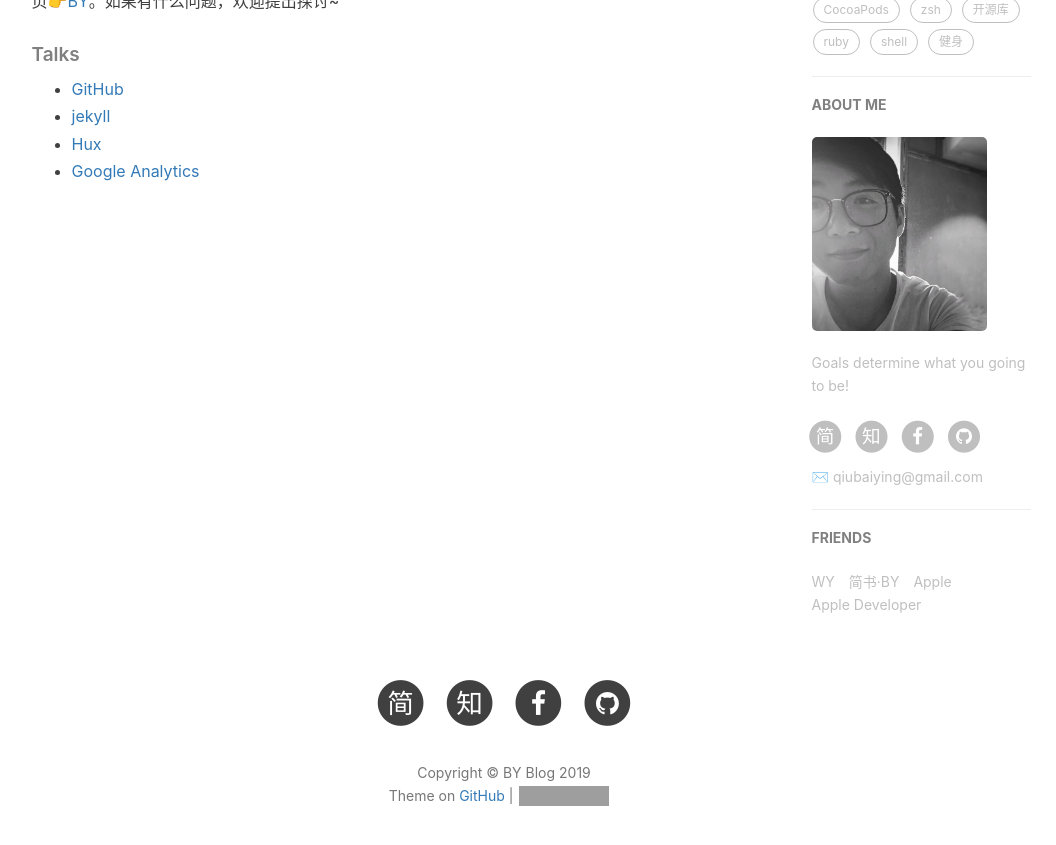
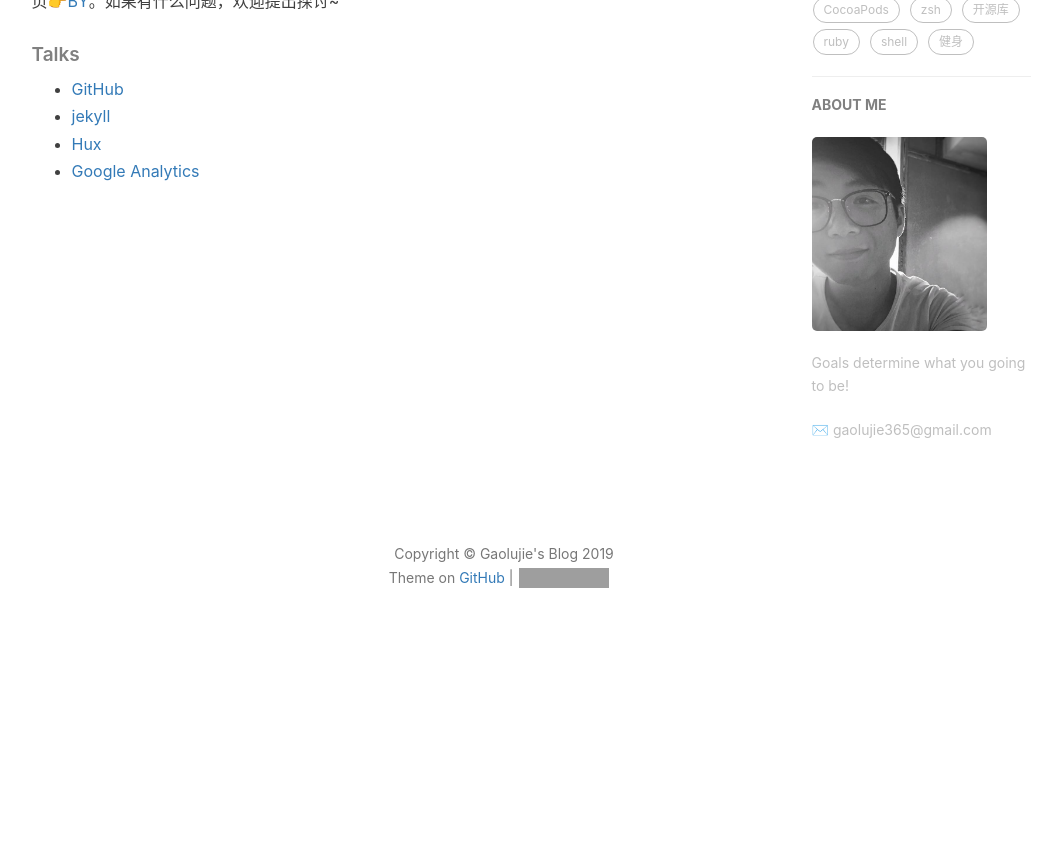
Before and after one commit to gaolujie365/gaolujie365.github.io, a Jekyll site: the page built from about.html, in a window 1280 px wide and 900 px high, scrolled down 713 px. Shown: the top 845 px of the window, without its empty margins (136-1192 px from the left). Built offline with Jekyll 4.4.1, drawn with Linux system fonts in a browser that asks for light colours; nearby versions of some CDN libraries; comment, search, counter and statistics services are not loaded; after the commit the page ends 1395 px from its top, so only the background shows below that; part of the change alters nothing that is shown; some of the changed text lies outside the part shown; grey boxes are pictures that could not be loaded.

Commit message:
Update _config.yml
update _config.yml to gaolujie's info

```diff
--- a/_config.yml
+++ b/_config.yml
@@ -1,13 +1,13 @@
 # Site settings
-title: BY Blog
-SEOTitle: 柏荧的博客 | BY Blog
+title: Gaolujie's Blog
+SEOTitle: 高露洁的博客 | Gaolujie's Blog
 header-img: img/post-bg-desk.jpg
-email: qiubaiying@gmail.com
-description: "Every failure is leading towards success."
-keyword: "BY, BY Blog, 柏荧的博客, qiubaiying, 邱柏荧, iOS, Apple, iPhone"
-url: "http://qiubaiying.github.io"          # your host, for absolute URL
+email: gaolujie365@gmail.com
+description: "You can start all over, everybody gets a second chance."
+keyword: "Gaolujie, Gaolujie's Blog, 高露洁的博客, Leetcode"
+url: "https://gaolujie365.github.io"          # your host, for absolute URL
 baseurl: ""      # for example, '/blog' if your blog hosted on 'host/blog'
-github_repo: "https://github.com/qiubaiying/qiubaiying.github.io.git" # you code repository
+github_repo: "https://github.com/gaolujie365/gaolujie365.github.io" # you code repository
 
 # Sidebar settings
 sidebar: true                           # whether or not using Sidebar.
@@ -19,11 +19,11 @@ sidebar-avatar: /img/about-BY-gentle.jpg      # use absolute URL, seeing it's us
 # SNS settings
 RSS: false
 # weibo_username:     qiubaiying
-zhihu_username:     qiubaiying
-github_username:    qiubaiying
-facebook_username:  baiying.qiu.7
-jianshu_username:   e71990ada2fd
-#twitter_username:   qiubaiying
+# zhihu_username:     qiubaiying
+# github_username:    qiubaiying
+# facebook_username:  baiying.qiu.7
+# jianshu_username:   e71990ada2fd
+# twitter_username:   qiubaiying
 
 
 
@@ -74,11 +74,11 @@ gitalk:
 
 # Analytics settings
 # Baidu Analytics
-ba_track_id: b50bf2b12b5338a1845e33832976fd68
+# ba_track_id: b50bf2b12b5338a1845e33832976fd68
 
 # Google Analytics
-ga_track_id: 'UA-90855596-1'            # Format: UA-xxxxxx-xx
-ga_domain: qiubaiying.top               # 默认的是 auto, 这里我是自定义了的域名，你如果没有自己的域名，需要改成auto
+# ga_track_id: 'UA-90855596-1'            # Format: UA-xxxxxx-xx
+# ga_domain: qiubaiying.top               # 默认的是 auto, 这里我是自定义了的域名，你如果没有自己的域名，需要改成auto
 
 
 
@@ -97,18 +97,18 @@ service-worker: true
 
 
 # Friends
-friends: [
-    {
-        title: "WY",
-        href: "http://zhengwuyang.com"
-    },{
-        title: "简书·BY",
-        href: "http://www.jianshu.com/u/e71990ada2fd"
-    },{
-        title: "Apple",
-        href: "https://apple.com"
-    },{
-        title: "Apple Developer",
-        href: "https://developer.apple.com/"
-    }
-]
+# friends: [
+#     {
+#         title: "WY",
+#         href: "http://zhengwuyang.com"
+#     },{
+#         title: "简书·BY",
+#         href: "http://www.jianshu.com/u/e71990ada2fd"
+#     },{
+#         title: "Apple",
+#         href: "https://apple.com"
+#     },{
+#         title: "Apple Developer",
+#         href: "https://developer.apple.com/"
+#     }
+# ]
```
